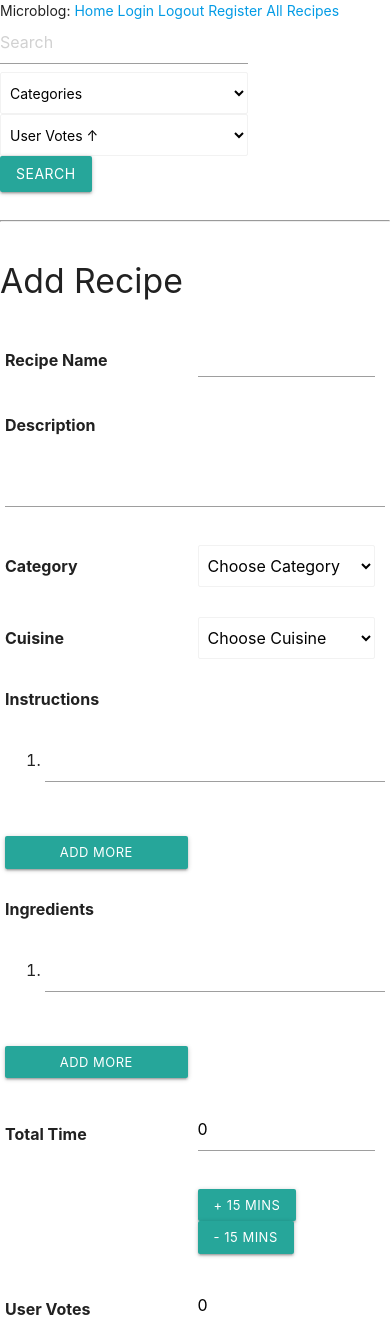
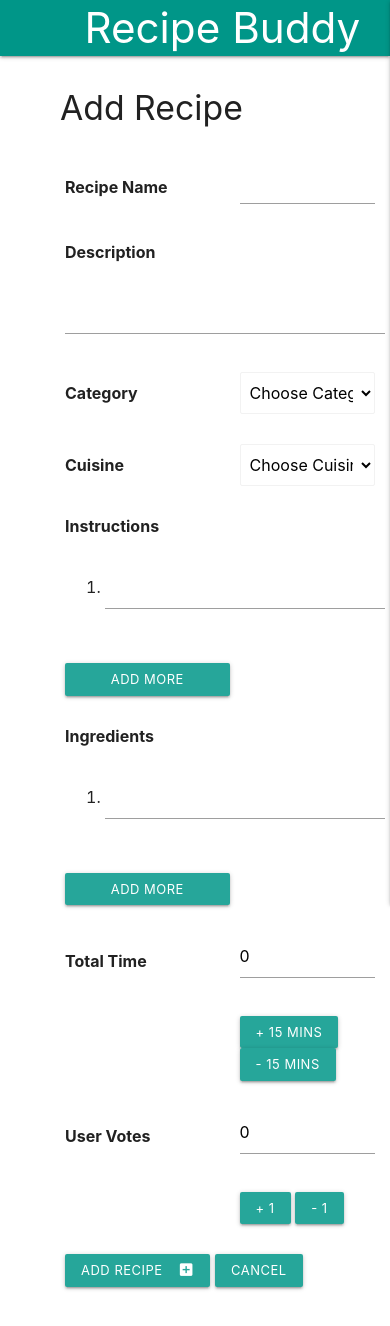
Before and after one commit to ramblingbarney/refactored-funicular, a Python web app: template templates/add_recipe.html in a window 390 px wide. Shown: the top 1326 px of the page. After the commit the page ends 1290 px from the top, so only its background shows below. Run offline with Jinja, Linux system fonts and the light colour scheme; the template is opened without the code that fills it, so the values that code supplies are empty.

Commit message:
- Added Sidebar mobile menu with styling - Updated navbar with styling and moved search text box and drop downs to 'search.html' template - Added 'search' route to app.py - Updated style.css - Added to '### Small Screen / Mobile menu' README.md Manual Testing

```diff
--- a/app.py
+++ b/app.py
@@ -439,6 +439,11 @@
                                     }
                                     , {'$unwind': '$cuisine_name'}]))
 
+
+@app.route('/search')
+def search():
+    return render_template('search.html')
+
 @app.route('/search_recipes', methods=["POST"])
 def search_recipes():
 
--- a/static/css/style.css
+++ b/static/css/style.css
@@ -99,7 +99,7 @@
   margin-top: 1em;
 }
 
-#category_name, #cuisine_name {
+.search-button, #order_option, #search_option, #category_name, #cuisine_name {
   margin-top: 2em;
 }
 
@@ -110,3 +110,12 @@
 .noborder tr {
   border:none;
 }
+
+.logo-text {
+  font-size: 5vh;
+  margin-left: 2em;
+}
+
+.sidebar-menu-text {
+  color: white;
+}
--- a/templates/base.html
+++ b/templates/base.html
@@ -6,6 +6,7 @@
     </head>
     <script src="{{ url_for('static', filename='vendor/materialize/js/materialize.min.js') }}"></script>
     <script>
+
       document.addEventListener('DOMContentLoaded', function() {
         var elem = document.querySelector('.collapsible.expandable');
         var instance = M.Collapsible.init(elem, {
@@ -13,35 +14,60 @@
         });
       });
 
+      document.addEventListener('DOMContentLoaded', function() {
+        var elem = document.querySelectorAll('.dropdown-trigger');
+        var instance = M.Dropdown.init(elem, {});
+      });
+
+      document.addEventListener('DOMContentLoaded', function() {
+          var elems = document.querySelectorAll('.sidenav');
+          var instances = M.Sidenav.init(elems, {
+            menuWidth:240, // Default is 240
+            edge: 'right', // Choose the horizontal origin
+            closeOnClick: true // Closes side-nav on <a> clicks, useful for Angular/Meteor
+          });
+      });
+
     </script>
     <body>
-        <div>
-          <ul>
-            <li class="nav-single-line">Microblog:</li>
-            <li class="nav-single-line"><a href="{{ url_for('home')}}">Home</a></li>
-            <li class="nav-single-line"><a href="{{ url_for('login')}}">Login</a></li>
-            <li class="nav-single-line"><a href="{{ url_for('logout')}}">Logout</a></li>
-            <li class="nav-single-line"><a href="{{ url_for('register')}}">Register</a></li>
-            <li class="nav-single-line"><a href="{{ url_for('get_recipes')}}">All Recipes</a></li>
-            <li class="nav-single-line"><form action="{{ url_for('search_recipes') }}" method="POST" class="col s12">
-              <input name=_csrf_token type=hidden value="{{ csrf_token() }}">
-              <input id="search-text" name="search_text" type="text" placeholder="Search" required>
-              <select id="search_option" name="search_selected" class="browser-default">
-                <option value="category_name.category_name">Categories</option>
-                <option value="cuisine_name.cuisine_name">Cuisines</option>
-                <option value="user_votes">User Votes</option>
-              </select>
-              <select id="order_option" name="order_selected" class="browser-default">
-                <option value="UserVotesAscending">User Votes &uarr;</option>
-                <option value="UserVotesDescending">User Votes &darr;</option>
-                <option value="TotalTimeAscending">Total Time &uarr;</option>
-                <option value="TotalTimeDescending">Total Time &darr;</option>
-              </select>
-              <button class="btn waves-effect waves-light" id="search-button" type="submit" name="action">Search</button>
-            </form></li>
+      <!-- Dropdown Structure -->
+      <ul id="login1" class="dropdown-content">
+        <li><a href="{{ url_for('login')}}">Login</a></li>
+        <li><a href="{{ url_for('logout')}}">Logout</a></li>
+      </ul>
+      <ul id="addRecipe1" class="dropdown-content">
+        <li><a href="{{ url_for('add_recipe')}}">Add Recipe</a></li>
+        <li><a href="{{ url_for('add_cuisine')}}">Add Cuisine</a></li>
+        <li><a href="{{ url_for('add_category')}}">Add Category</a></li>
+        <li><a href="{{ url_for('get_cuisines')}}">All Cuisines</a></li>
+        <li><a href="{{ url_for('get_categories')}}">All Categories</a></li>
+      </ul>
+      <nav>
+        <div class="nav-wrapper teal">
+          <a href="{{ url_for('home')}}" class="logo-text">Recipe Buddy</a>
+          <ul class="right hide-on-med-and-down">
+            <li><a href="{{ url_for('get_recipes')}}">All Recipes</a></li>
+            <li><a href="{{ url_for('register')}}">Register</a></li>
+            <!-- Dropdown Trigger -->
+            <li><a class="dropdown-trigger" href="#!" data-target="login1">Login<i class="material-icons right">arrow_drop_down</i></a></li>
+            <li><a class="dropdown-trigger" href="#!" data-target="addRecipe1">Add Recipe<i class="material-icons right">arrow_drop_down</i></a></li>
+            <li><a href="{{ url_for('search')}}">Search</a></li>
           </ul>
+          <ul id="slide-out" class="sidenav teal">
+            <li><a href="{{ url_for('get_recipes')}}"><span class="sidebar-menu-text">All Recipes</span></a></li>
+            <li><a href="{{ url_for('register')}}"><span class="sidebar-menu-text">Register</span></a></li>
+            <li><a href="{{ url_for('login')}}"><span class="sidebar-menu-text">Login</span></a></li>
+            <li><a href="{{ url_for('logout')}}"><span class="sidebar-menu-text">Logout</span></a></li>
+            <li><a href="{{ url_for('add_recipe')}}"><span class="sidebar-menu-text">Add Recipe</span></a></li>
+            <li><a href="{{ url_for('add_cuisine')}}"><span class="sidebar-menu-text">Add Cuisine</span></a></li>
+            <li><a href="{{ url_for('add_category')}}"><span class="sidebar-menu-text">Add Category</span></a></li>
+            <li><a href="{{ url_for('get_cuisines')}}"><span class="sidebar-menu-text">All Cuisines</span></a></li>
+            <li><a href="{{ url_for('get_categories')}}"><span class="sidebar-menu-text">All Categories</span></a></li>
+            <li><a href="{{ url_for('search')}}"><span class="sidebar-menu-text">Search</span></a></li>
+          </ul>
+          <a href="#" data-target="slide-out" class="sidenav-trigger show-on-small"><i class="material-icons">menu</i></a>
         </div>
-        <hr>
+      </nav>
         {% with messages = get_flashed_messages() %}
           {% if messages %}
             <ul class=flashes>
```
Also changed, not shown: templates/search.html (added, +26 -0 lines), README.md.
